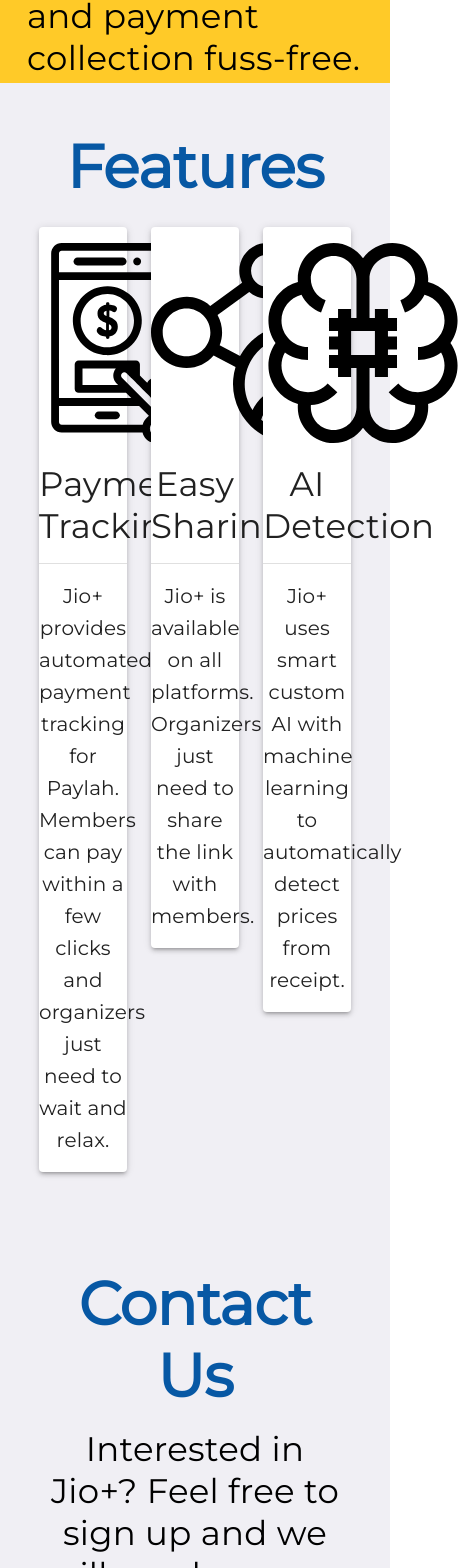
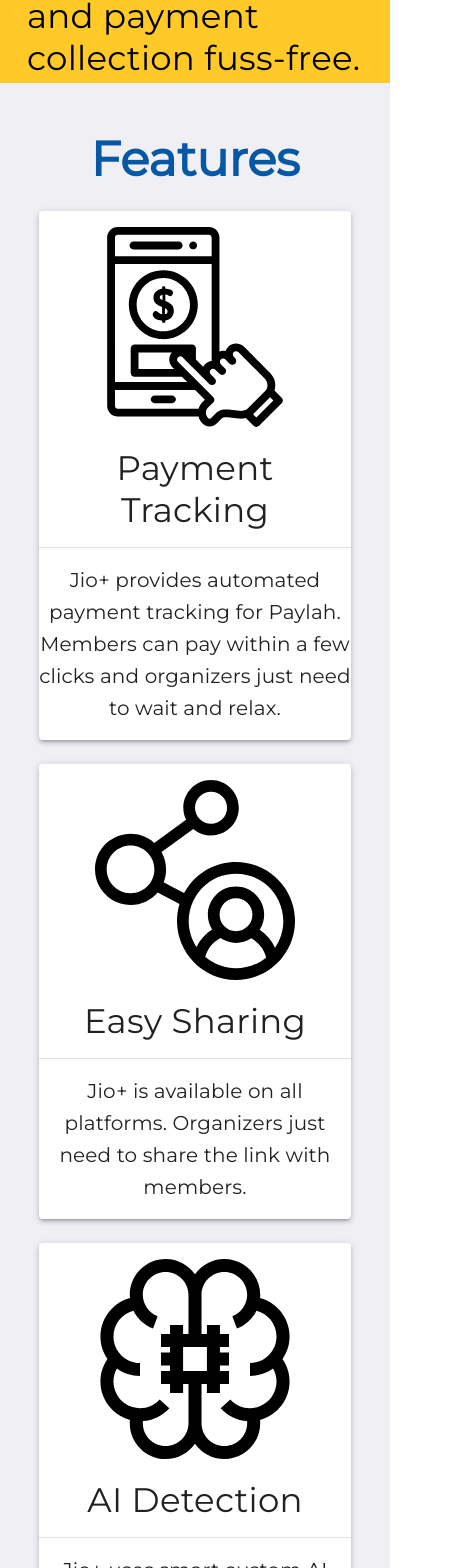
Before and after one commit to AudreyFelicio/JioPlus, a React (Create React App) app: page / in a window 390 px wide. Shown: the part 893-2461 px from the top of the page, 463 px wide, since content can reach past the window. Built offline with nearby package versions, Linux system fonts and the light colour scheme.

Commit message:
Add media queries for features

```diff
--- a/src/components/Contact.js
+++ b/src/components/Contact.js
@@ -1,6 +1,6 @@
 import React from 'react';
-import { makeStyles, Grid, Typography, TextField, Button } from '@material-ui/core';
-import { white } from '../Colors';
+import { makeStyles, Grid, Typography, TextField, Button, useMediaQuery } from '@material-ui/core';
+import { darkBlue, white } from '../Colors';
 
 const useStyles = makeStyles((theme) => ({
   root: {
@@ -40,10 +40,17 @@
       width: '60%',
     },
   },
+  contact: {
+    [theme.breakpoints.down('xs')]: {
+      fontWeight: 800,
+      color: darkBlue,
+    },
+  },
 }));
 
 const Contact = (props) => {
   const classes = useStyles();
+  const verySmallScreen = useMediaQuery((theme) => theme.breakpoints.down('xs'));
 
   const Form = () => {
     return (
@@ -90,7 +97,7 @@
       <div className={classes.content}>
         <Grid container spacing={3}>
           <Grid item xs={12} align="center">
-            <Typography variant="h2">
+            <Typography variant={verySmallScreen ? "h3" : "h2"} className={classes.contact}>
               Contact Us
             </Typography>
             <Typography variant="h4" className={classes.message}>
--- a/src/components/Features.js
+++ b/src/components/Features.js
@@ -1,6 +1,6 @@
 import React from 'react';
-import { Grid, makeStyles, Typography, Paper, Divider } from '@material-ui/core';
-import { orange, white, blue } from '../Colors';
+import { Grid, makeStyles, Typography, Paper, Divider, useMediaQuery } from '@material-ui/core';
+import { white, darkBlue } from '../Colors';
 import ArtificialIntelligence from '../images/ai.svg';
 import Share from '../images/share.svg';
 import Payment from '../images/payment.svg';
@@ -27,21 +27,29 @@
   contentText: {
     padding: '1rem 0',
   },
+  features: {
+    [theme.breakpoints.down('xs')]: {
+      fontWeight: 800,
+      color: darkBlue,
+    },
+  },
 }));
 
 const Features = (props) => {
   const classes = useStyles();
+  const smallScreen = useMediaQuery((theme) => theme.breakpoints.down('sm'));
+  const verySmallScreen = useMediaQuery((theme) => theme.breakpoints.down('xs'));
 
   return (
     <div className={classes.root} id="features">
       <div className={classes.content}>
         <Grid container spacing={3}>
           <Grid item xs={12} align="center">
-            <Typography variant="h2">
+            <Typography variant={verySmallScreen ? "h3" : "h2"} className={classes.features}>
               Features
             </Typography>
           </Grid>
-          <Grid item xs={4} align="center">
+          <Grid item xs={verySmallScreen ? 12 : smallScreen ? 6 : 4} align="center">
             <Paper elevation={3}>
               <img src={Payment} width="200" className={classes.image}/>
               <Typography variant="h4" className={classes.title}>
@@ -54,7 +62,7 @@
               </Typography>
             </Paper>
           </Grid>
-          <Grid item xs={4} align="center">
+          <Grid item xs={verySmallScreen ? 12 : smallScreen ? 6 : 4} align="center">
             <Paper elevation={3}>
               <img src={Share} width="200" className={classes.image}/>
               <Typography variant="h4" className={classes.title}>
@@ -66,7 +74,7 @@
               </Typography>
             </Paper>
           </Grid>
-          <Grid item xs={4} align="center">
+          <Grid item xs={verySmallScreen ? 12 : smallScreen ? 6 : 4} align="center">
             <Paper elevation={3}>
               <img src={ArtificialIntelligence} width="200" className={classes.image}/>
               <Typography variant="h4" className={classes.title}>
```
